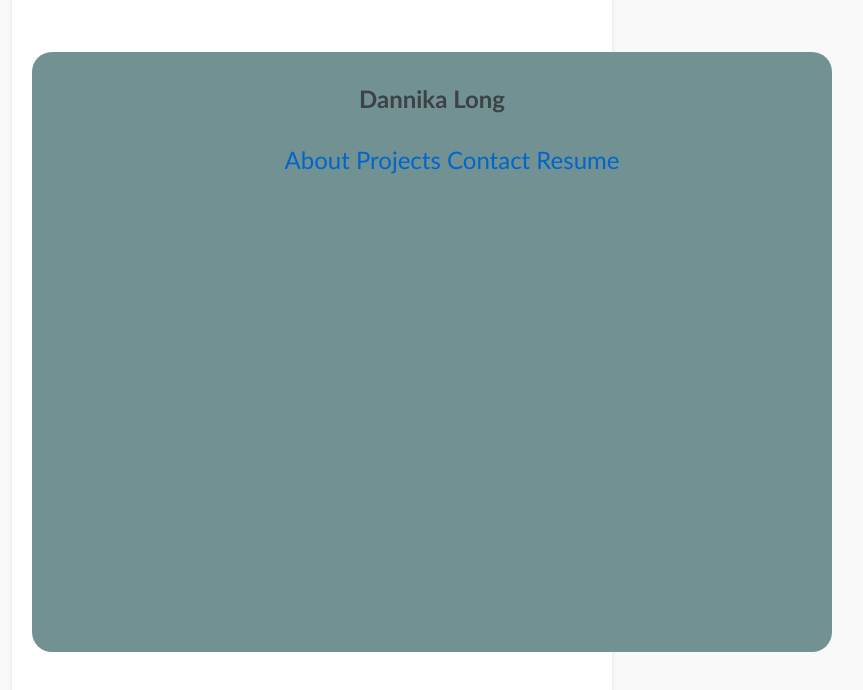
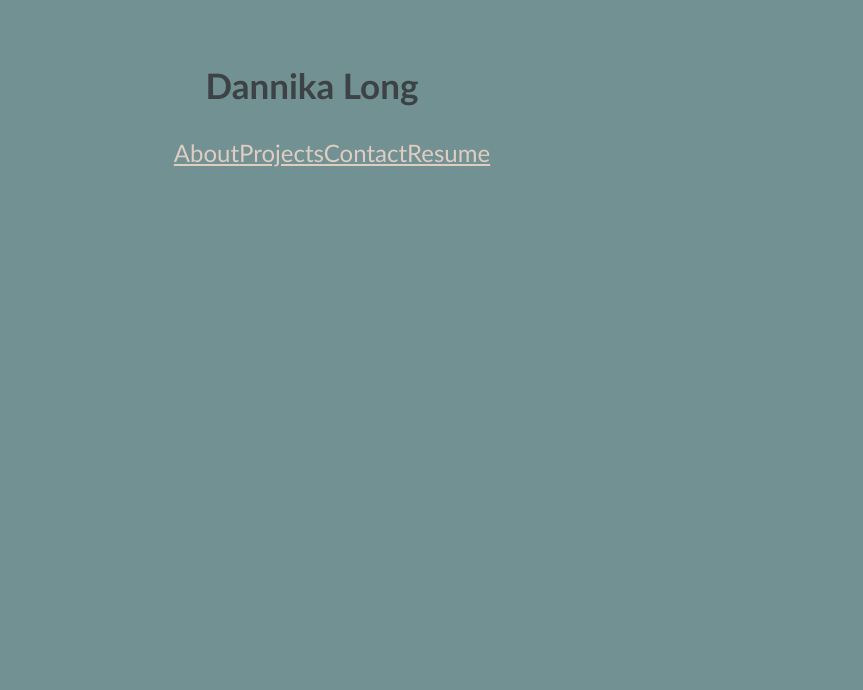
Before and after one commit to dannikaml/portfolio-mgmt-hub, a React (Create React App) app in the folder my-app/: page / in a window 1280 px wide. Shown: the top 690 px of the page, without its empty margins (328-1191 px from the left). Built offline with nearby package versions, Linux system fonts and the light colour scheme.

Commit message:
restructured app.js to handle useState; fixed components - added header, projects etc

```diff
--- a/my-app/public/index.html
+++ b/my-app/public/index.html
@@ -1,62 +1,43 @@
 <!DOCTYPE html>
 <html lang="en">
+
 <head>
   <meta charset="utf-8" />
   <link rel="icon" href="%PUBLIC_URL%/favicon.ico" />
   <meta name="viewport" content="width=device-width, initial-scale=1" />
   <meta name="theme-color" content="#000000" />
-    <meta
-      name="description"
-      content="Web site created using create-react-app"
-    />
+  <meta name="description" content="Web site created using create-react-app" />
   <link rel="apple-touch-icon" href="%PUBLIC_URL%/logo192.png" />
+  <!--
+    manifest.json provides metadata used when your web app is installed on a
+    user's mobile device or desktop. See https://developers.google.com/web/fundamentals/web-app-manifest/
+  -->
   <link rel="manifest" href="%PUBLIC_URL%/manifest.json" />
-    <title>React App</title>
+  <!--
+    Notice the use of %PUBLIC_URL% in the tags above.
+    It will be replaced with the URL of the `public` folder during the build.
+    Only files inside the `public` folder can be referenced from the HTML.
 
-    <!-- CSS properties -->
-    <style>
-      body {
-        font-family: Arial, sans-serif;
-        background-color: #F9F9F9;
-      }
+    Unlike "/favicon.ico" or "favicon.ico", "%PUBLIC_URL%/favicon.ico" will
+    work correctly both with client-side routing and a non-root public URL.
+    Learn how to configure a non-root public URL by running `npm run build`.
+  -->
+  <title>Portfolio Hub 2.0</title>
+</head>
 
-      h1 {
-        font-size: 2em;
-        color: #333333;
-        margin: 20px 0;
-      }
-
-      p {
-        font-size: 1.2em;
-        color: #666666;
-        line-height: 1.5;
-        margin-bottom: 20px;
-      }
-
-      a {
-        color: #0066CC;
-        text-decoration: none;
-      }
-
-      a:hover {
-        text-decoration: underline;
-      }
-
-      #root {
-        margin: 0 auto;
-        max-width: 600px;
-        padding: 20px;
-        background-color: #FFFFFF;
-        box-shadow: 0 0 5px rgba(0, 0, 0, 0.1);
-      }
-    </style>
-  </head>
 <body>
   <noscript>You need to enable JavaScript to run this app.</noscript>
-    <div id="root">
-      <h1>Welcome to My React App!</h1>
-      <p>This is a sample React app created using create-react-app.</p>
-      <p>For more information, visit <a href="https://reactjs.org/">https://reactjs.org/</a></p>
-    </div>
+  <div id="root"></div>
+  <!--
+      This HTML file is a template.
+      If you open it directly in the browser, you will see an empty page.
+
+      You can add webfonts, meta tags, or analytics to this file.
+      The build step will place the bundled scripts into the <body> tag.
+
+      To begin the development, run `npm start` or `yarn start`.
+      To create a production bundle, use `npm run build` or `yarn build`.
+    -->
 </body>
+
 </html>
--- a/my-app/src/App.css
+++ b/my-app/src/App.css
@@ -8,45 +8,30 @@
 
 * {
   box-sizing: border-box;
-  /* margin: 0;
-  padding: 0; */
   font-family: 'Trebuchet MS', 'Lucida Sans Unicode', 'Lucida Grande',
     'Lucida Sans', Arial, sans-serif;
 }
-/* App */
-.App {
-  text-align: center;
-}
 
-.App-logo {
-  height: 40vmin;
-  pointer-events: none;
-}
-
-@media (prefers-reduced-motion: no-preference) {
-  .App-logo {
-    animation: App-logo-spin infinite 20s linear;
-  }
-}
+ /* App */
 
 .App {
   background: var(--accent-color);
   display: flex;
   flex-direction: column;
   justify-content: flex-start;
-  width: 800px;
-  min-height: 600px;
   text-align: center;
   margin: 32px auto;
-  border-radius: 20px;
-  padding-bottom: 32px;
   color: var(--text-color);
+}
+
+body {
+  background: var(--accent-color);
 }
 
 h1 {
   margin: 32px 0;
   color: var(--primary-color);
-  font-size: 24px;
+  font-size: 35px;
 }
 
 h3 {
@@ -61,8 +46,23 @@ nav {
   font-size: 24px;
 }
 
+a {
+  color: var(--text-color);
+
+}
 .App-link {
   color: var(--accent-color);
+}
+
+.App-logo {
+  height: 40vmin;
+  pointer-events: none;
+}
+
+@media (prefers-reduced-motion: no-preference) {
+  .App-logo {
+    animation: App-logo-spin infinite 20s linear;
+  }
 }
 
 @keyframes App-logo-spin {
--- a/my-app/src/App.js
+++ b/my-app/src/App.js
@@ -1,24 +1,40 @@
-// import logo from './logo.svg';
+import React, { useState } from 'react';
 import './App.css';
-// import  './components/Header';
+import Header from "./components/Header";
+import About from "./components/About";
+import Projects from "./components/Projects";
+// import Contact from "./components/Contact";
+// import Resume from "./components/Resume";
 
-function App() {
-      return (
-        <div className="App">
-        <header className="App-Header">
-          <h1>Dannika Long</h1>
-          <nav>
-            <ul>
-                <a href="#about"> About  </a>
-                <a href="#projects"> Projects  </a>
-                <a href="#contact"> Contact  </a>
-                <a href="#resume"> Resume  </a>
-            </ul>
-          </nav>
-    </header>
-    </div>
-      )
-    };
+
+  function App() {
+    const [showAbout, setShowAbout] = useState(false);
+    const [showProjects, setShowProjects] = useState(false);
+    // const [showContact, setShowContact] = useState(false);
+    // const [showResume, setShowResume] = useState(false);
+
+    // Functions to toggle the state variables
+    const toggleAbout = () => setShowAbout(!showAbout);
+    const toggleProjects = () => setShowProjects(!showProjects);
+    // const toggleContact = () => setShowContact(!showContact);
+    // const toggleResume = () => setShowResume(!showResume);
+
+    return (
+      <div className="App">
+        <Header
+          toggleAbout={toggleAbout}
+          toggleProjects={toggleProjects}
+          // toggleContact={toggleContact}
+          // toggleResume={toggleResume}
+        />
+        {showAbout && <About />}
+        {showProjects && <Projects />}
+        {/* {showContact && <Contact />}
+        {showResume && <Resume />}
+        <Footer /> */}
+      </div>
+    );
+  }
 
 
 export default App;
--- /dev/null
+++ b/my-app/src/components/About.js
@@ -0,0 +1,26 @@
+import React, { useState } from "react";
+
+function About() {
+  const [showAbout, setShowAbout] = useState(false);
+
+  const handleAboutClick = () => {
+    setShowAbout(true);
+  };
+
+  return (
+    <section id="about">
+      {showAbout ? (
+        <div>
+          <h2>About Me</h2>
+          <p>Placeholder text for the About Me section</p>
+        </div>
+      ) : (
+        <a href="#about" onClick={handleAboutClick}>
+          Show About Me
+        </a>
+      )}
+    </section>
+  );
+}
+
+export default About;
--- /dev/null
+++ b/my-app/src/components/Header.js
@@ -0,0 +1,28 @@
+import React from "react";
+
+function Header({ toggleAbout, toggleProjects, toggleContact, toggleResume }) {
+    return (
+      <header className="App-Header">
+        <h1>Dannika Long</h1>
+        <nav>
+          <ul>
+            <a href="#about" onClick={toggleAbout}>
+              About
+            </a>
+            <a href="#projects" onClick={toggleProjects}>
+              Projects
+            </a>
+            <a href="#contact" onClick={toggleContact}>
+              Contact
+            </a>
+            <a href="#resume" onClick={toggleResume}>
+              Resume
+            </a>
+          </ul>
+        </nav>
+      </header>
+    );
+  }
+
+
+export default Header;
--- /dev/null
+++ b/my-app/src/components/Projects.js
@@ -0,0 +1,11 @@
+import React from "react";
+
+function Projects(props) {
+  return (
+    <a href={props.githubLink} target="_blank" rel="noreferrer">
+      <img src={props.image} alt={props.name} />
+    </a>
+  );
+}
+
+export default Projects;
```
Also changed, not shown: my-app/components/Header.js (deleted, +0 -22 lines), my-app/src/components/Contact.js (added), my-app/src/components/Resume.js (added). Lines whose indentation alone changed are shown as unchanged.
